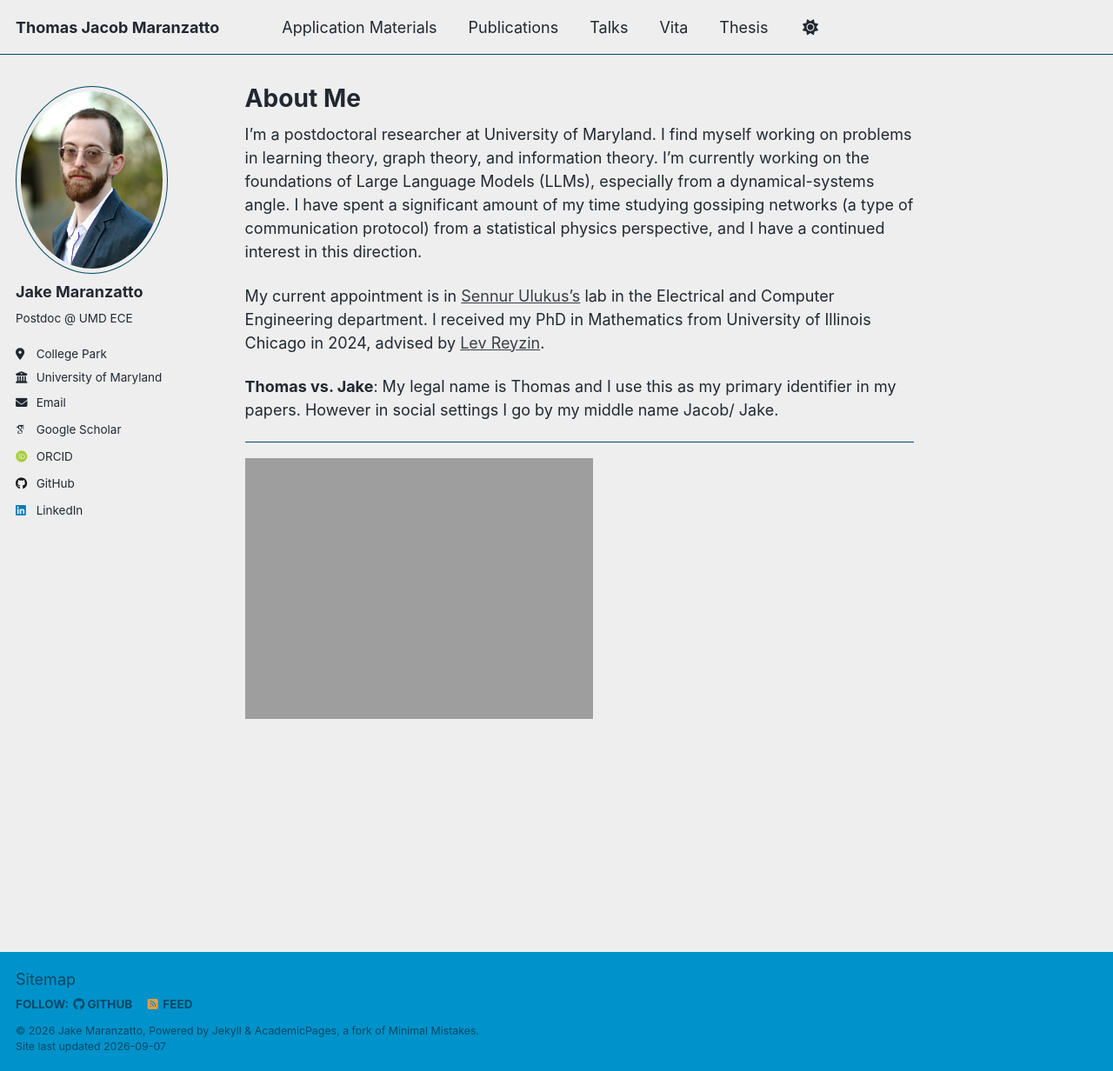
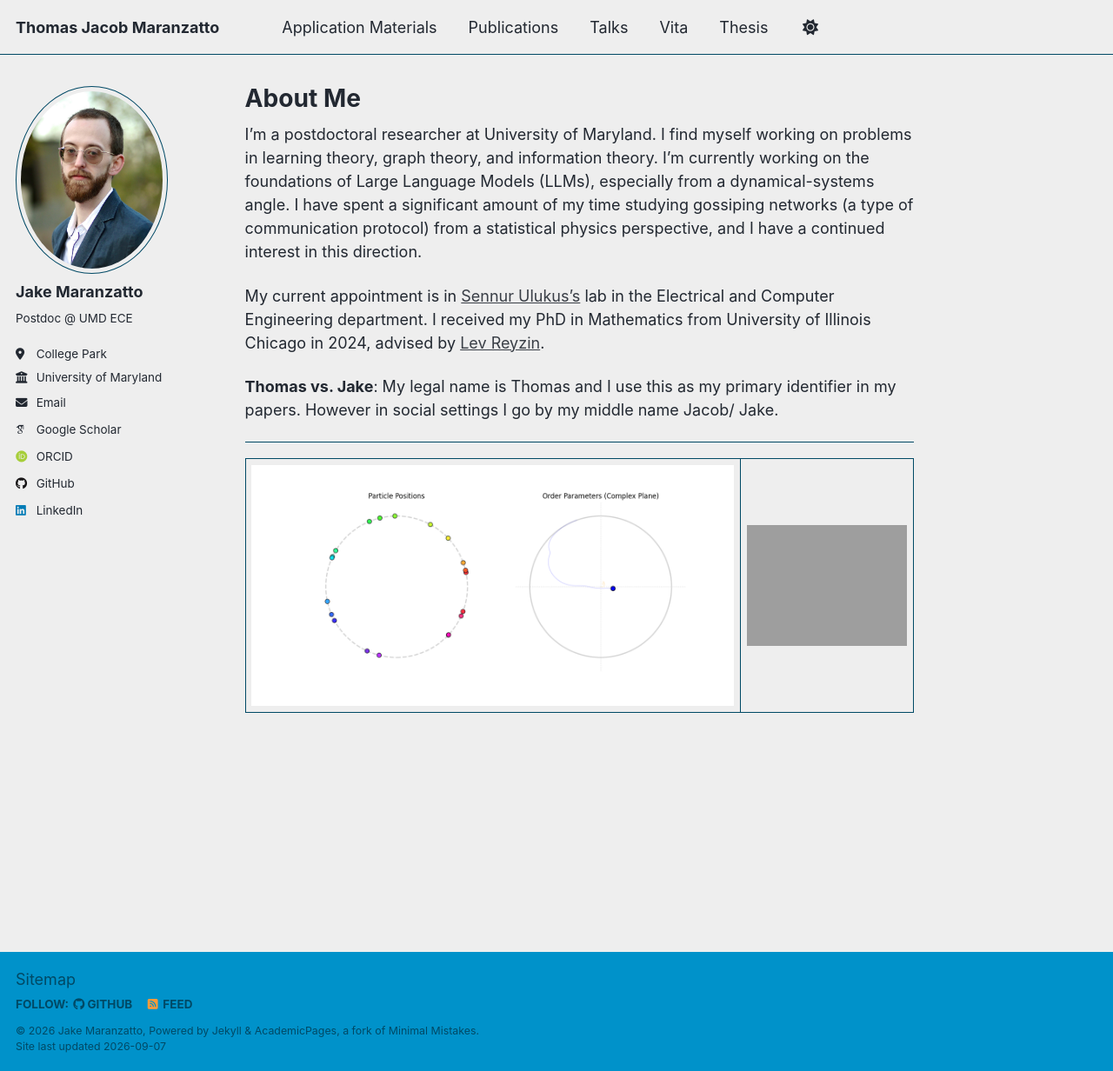
Before and after one commit to TMaranzatto/TMaranzatto.github.io, a Jekyll site: the page built from _pages/about.md, in a window 1280 px wide and 1232 px high. Shown: the whole window at 87% size. Built offline with Jekyll 4.4.1, drawn with Linux system fonts in a browser that asks for light colours; some web fonts are replaced; a script that is not in the unit is left out.

Commit message:
Update about.md

```diff
--- a/_pages/about.md
+++ b/_pages/about.md
@@ -15,4 +15,4 @@ My current appointment is in [Sennur Ulukus's](https://user.eng.umd.edu/~ulukus/
 
 ---
 
-![](https://tmaranzatto.github.io/files/no_converge_1.gif)
+| ![](https://tmaranzatto.github.io/files/converge_1.gif) | ![](https://tmaranzatto.github.io/files/no_converge_1.gif) |
```
